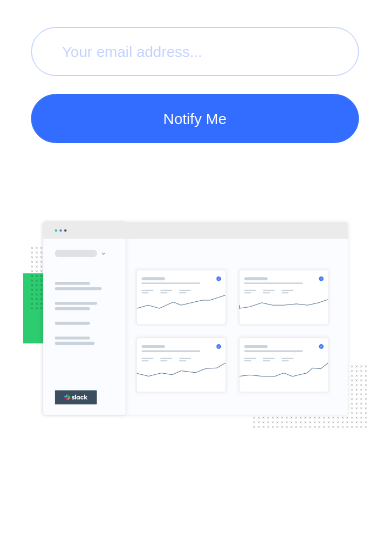
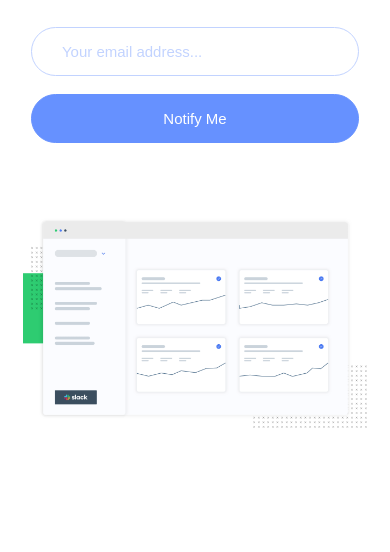
Before and after one commit to 6kbzn9/Ping-Coming-Soon-Page, a plain HTML site: page index.html in a window 390 px wide. In both pictures the pointer is over the input "Notify Me". Shown: the part 208-760 px from the top of the page. Drawn offline with nearby package versions, Linux system fonts and the light colour scheme.

Commit message:
mobile UI finished ~ no validation

```diff
--- a/style.css
+++ b/style.css
@@ -35,6 +35,7 @@ header {
 .logo {
   width: 90px;
   margin-bottom: 2rem;
+  cursor: pointer;
 }
 .title {
   font-weight: 600;
@@ -76,6 +77,10 @@ input {
   background-color: hsl(223, 100%, 60%);
   cursor: pointer;
 }
+.submit:hover {
+  background-color: hsl(223, 100%, 70%);
+  border-color: hsl(223, 100%, 70%);
+}
 
 .dashboard {
   width: 100%;
```
